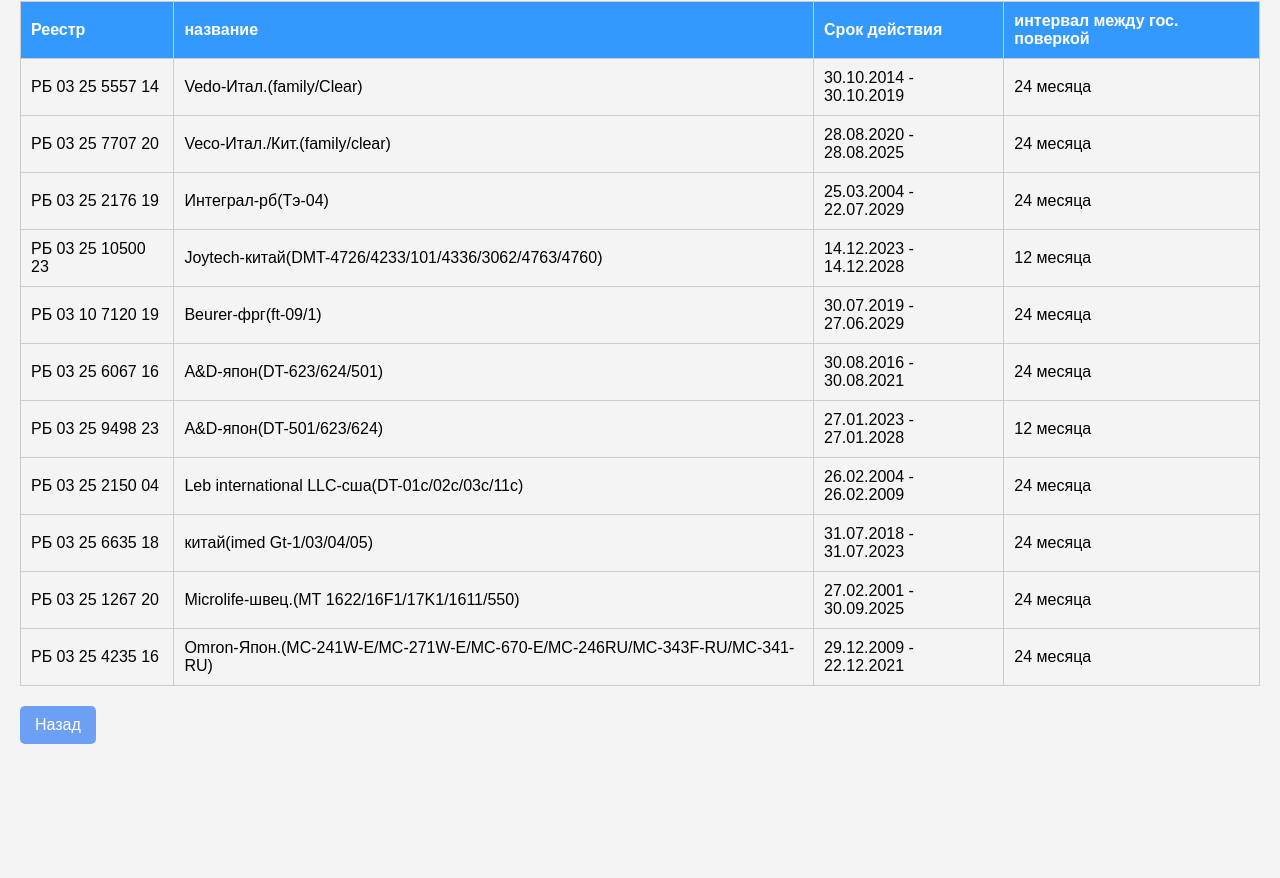
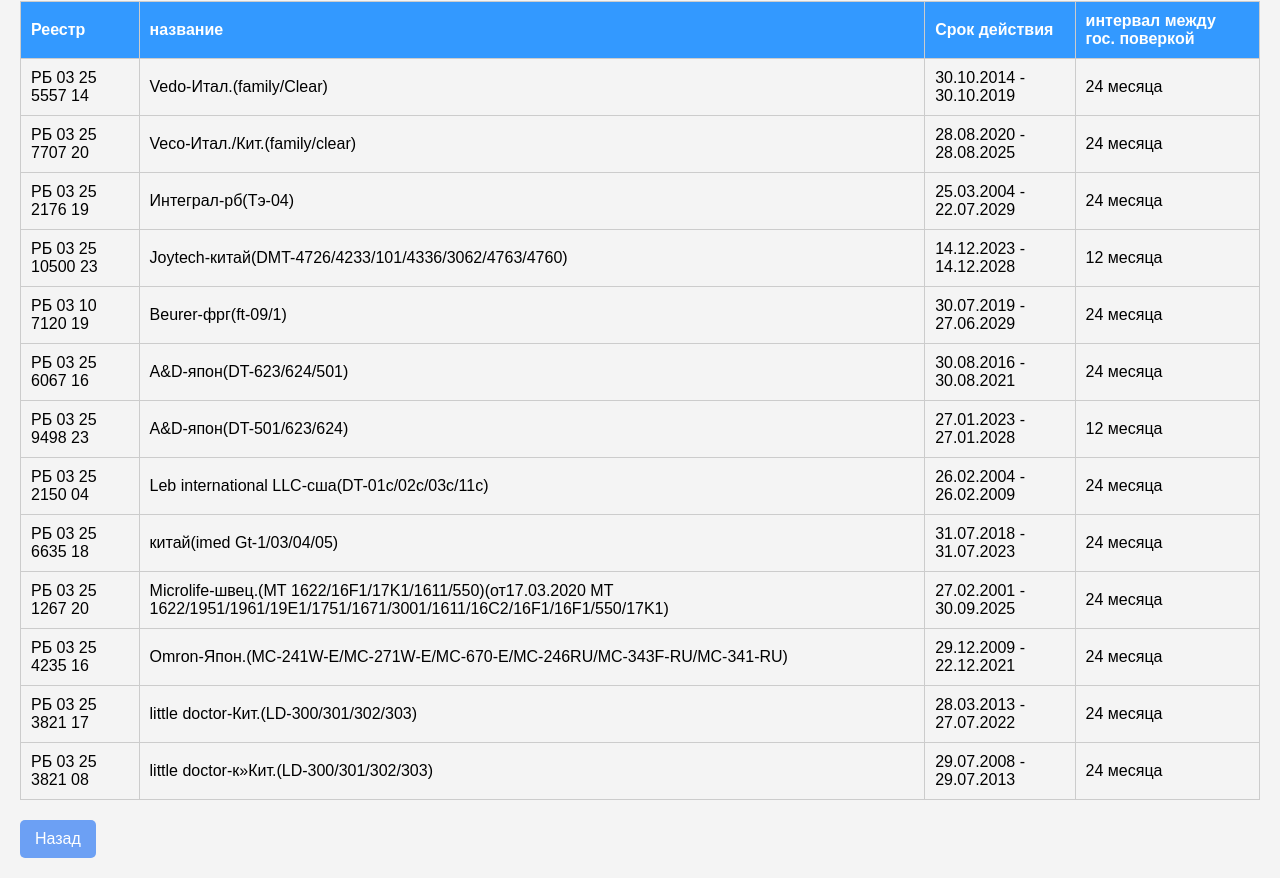
Before and after one commit to Averty321/Vlad-CSMS, a plain HTML site: page El-term.html in a window 1280 px wide. Shown: the part 79-957 px from the top of the page. Before the commit the page ends 843 px from the top, so only its background shows below. Drawn offline with Linux system fonts and the light colour scheme.

Commit message:
Update El-term.html

```diff
--- a/El-term.html
+++ b/El-term.html
@@ -107,7 +107,7 @@
     </tr>
     <tr>
         <td>РБ 03 25 1267 20 </td>
-        <td>Microlife-швец.(МТ 1622/16F1/17K1/1611/550)</td>
+        <td>Microlife-швец.(МТ 1622/16F1/17K1/1611/550)(от17.03.2020 МТ 1622/1951/1961/19Е1/1751/1671/3001/1611/16С2/16F1/16F1/550/17K1)</td>
         <td>27.02.2001 - 30.09.2025</td>
         <td>24 месяца</td>
     </tr>
@@ -115,6 +115,18 @@
         <td>РБ 03 25 4235 16 </td>
         <td>Omron-Япон.(МС-241W-E/МС-271W-E/МС-670-E/МС-246RU/МС-343F-RU/МС-341-RU)</td>
         <td>29.12.2009 - 22.12.2021</td>
+        <td>24 месяца</td>
+    </tr>
+    <tr>
+        <td>РБ 03  25 3821 17</td>
+        <td>little doctor-Кит.(LD-300/301/302/303)</td>
+        <td>28.03.2013 - 27.07.2022</td>
+        <td>24 месяца</td>
+    </tr>
+<tr>
+        <td>РБ 03 25 3821 08</td>
+        <td>little doctor-к»Кит.(LD-300/301/302/303)</td>
+        <td>29.07.2008 - 29.07.2013</td>
         <td>24 месяца</td>
     </tr>
 </table>
```
